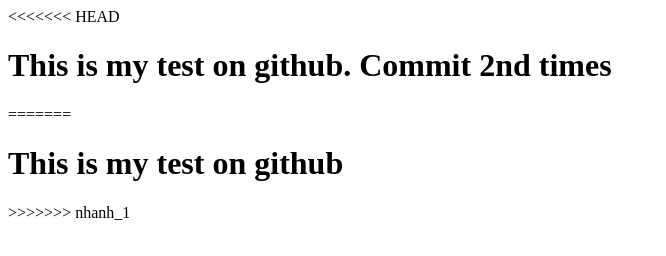
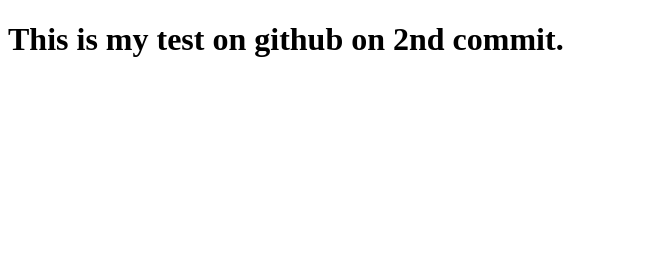
Before and after one commit to mmo123rpg/Favicon, a plain HTML site: page index.html in a window 1280 px wide. Shown: the whole page, without its empty margins (0-666 px from the left). Drawn offline with Linux system fonts and the light colour scheme.

Commit message:
no message

```diff
--- a/index.html
+++ b/index.html
@@ -18,10 +18,5 @@
 
   </head>
   <body>
-<<<<<<< HEAD
-     <h1>This is my test on github. Commit 2nd times</h1>
-=======
-     <h1>This is my test on github</h1>
->>>>>>> nhanh_1
-  </body>
+     <h1>This is my test on github on 2nd commit.</h1>
 </html>
```
